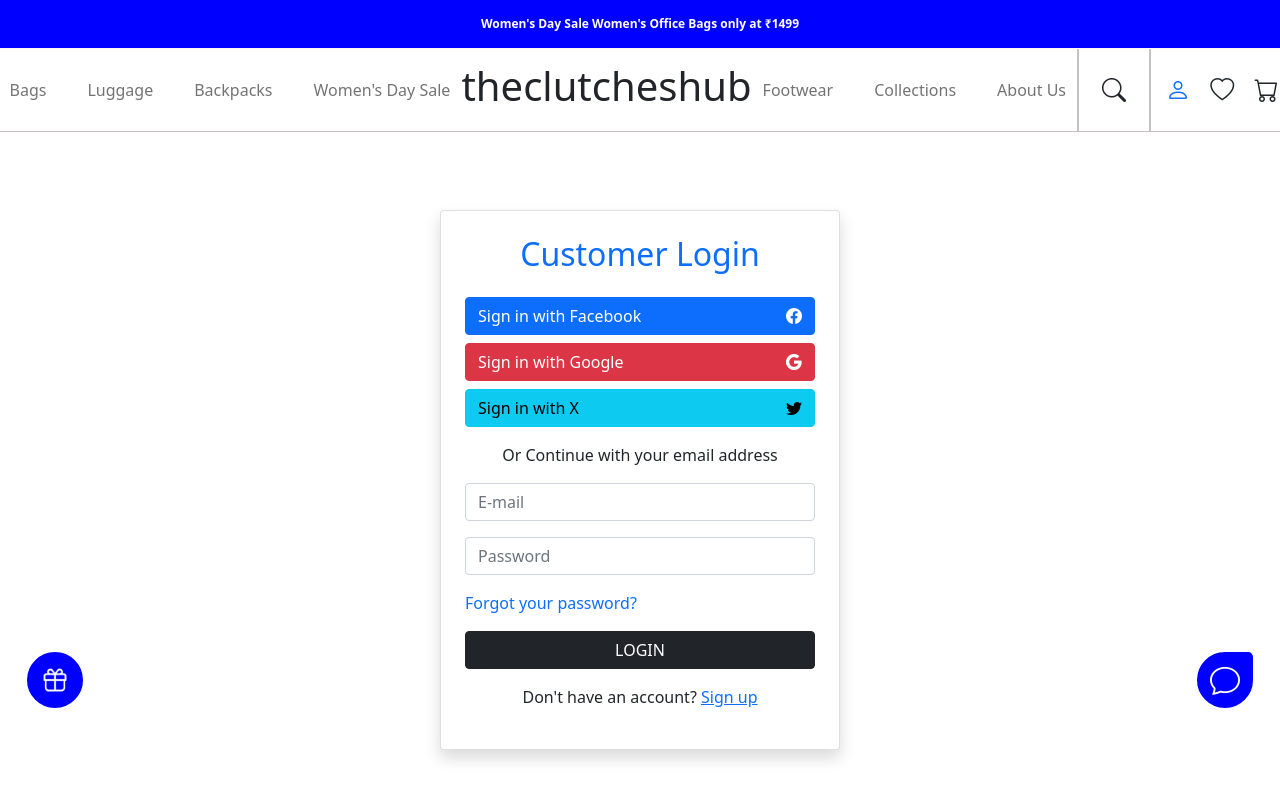
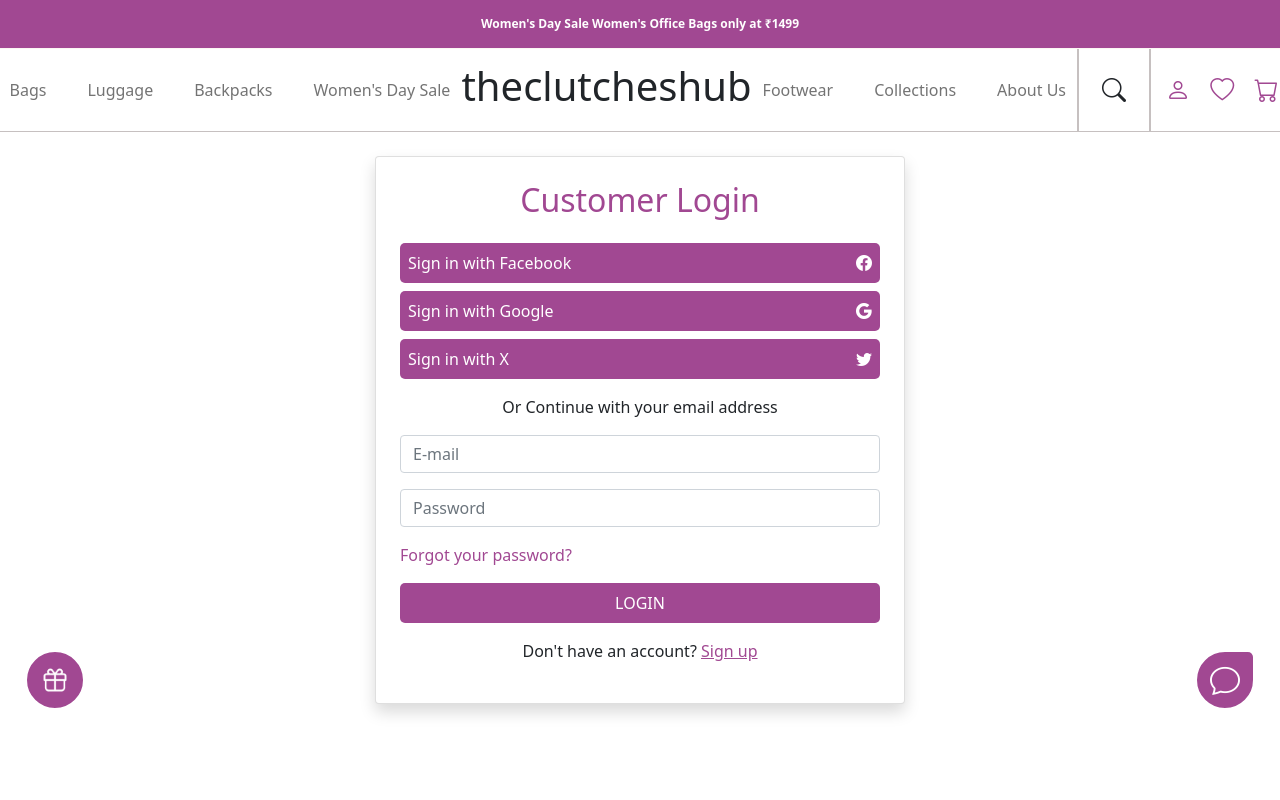
Before and after one commit to osamajmi/theclutcheshub, a plain HTML site: page public/page/Login.html in a window 1280 px wide. Shown: the top 800 px of the page. Drawn offline with nearby package versions, Linux system fonts and the light colour scheme.

Commit message:
color upldate
color update

```diff
--- a/public/page/Login.html
+++ b/public/page/Login.html
@@ -90,7 +90,7 @@
                         <span class="bi bi-search fs-4"></span>
                      </div>
                      <div class="cartIcon">
-                    <a href="./public/page/Login.html">     <span class="bi bi-person fs-4"></span></a>
+                    <a href="./Login.html">     <span class="bi bi-person fs-4"></span></a>
                          <span class="bi bi-heart m-3 fs-4" data-bs-toggle = "offcanvas" data-bs-target="#wishlist"  ></span>
                          <span class="bi bi-cart fs-4"  data-bs-toggle = "offcanvas" data-bs-target="#Cart"   ></span>
                      </div>
@@ -153,16 +153,16 @@
 
 
     <div class="container d-flex justify-content-center align-items-center">
-        <div class="card p-4 shadow" style="max-width: 400px; width: 100%; margin-top: 160px;">
-            <h2 class="text-center text-primary mb-4">Customer Login</h2>
+        <div class="card p-4 shadow" style="max-width: 400px; width: 100%; margin-top: 190px;">
+            <h2 class="text-center text-clr mb-4">Customer Login</h2>
 
-            <button class="btn btn-primary w-100 mb-2 d-flex align-items-center justify-content-between">
+            <button class=" btn-Class w-100 mb-2 d-flex align-items-center justify-content-between">
                 Sign in with Facebook <span class="bi bi-facebook"></span>
             </button>
-            <button class="btn btn-danger w-100 mb-2 d-flex align-items-center justify-content-between">
+            <button class="btn-Class w-100 mb-2 d-flex align-items-center justify-content-between">
                 Sign in with Google <span class="bi bi-google"></span>
             </button>
-            <button class="btn btn-info w-100 mb-3 d-flex align-items-center justify-content-between">
+            <button class="btn-Class w-100 mb-3 d-flex align-items-center justify-content-between">
                 Sign in with X <span class="bi bi-twitter"></span>
             </button>
 
@@ -175,12 +175,12 @@
                     <input type="password" class="form-control" placeholder="Password" required>
                 </div>
                 <div class="d-flex justify-content-between">
-                    <a href="#" class="text-decoration-none">Forgot your password?</a>
+                    <a href="#" class="text-decoration-none text-clr">Forgot your password?</a>
                 </div>
-                <button type="submit" class="btn btn-dark w-100 mt-3">LOGIN</button>
+                <button type="submit" class=" btn-Class w-100 mt-3">LOGIN</button>
             </form>
 
-            <p class="text-center mt-3">Don't have an account? <a href="./Register.html" class="text-primary">Sign up</a></p>
+            <p class="text-center mt-3">Don't have an account? <a href="./Register.html" class="text-clr">Sign up</a></p>
         </div>
     </div>
 
--- a/public/src/css/mediaQuery.css
+++ b/public/src/css/mediaQuery.css
@@ -63,4 +63,9 @@
     }
 }
 
-@medai
+@media(min-width:1024px){
+    .card{
+        margin-top: 60px !important;
+        max-width: 530px !important;
+    }
+}
--- a/public/src/css/style.css
+++ b/public/src/css/style.css
@@ -11,7 +11,7 @@ body{
 
 /* color scheme */
  :root{
-    --primary-color: blue;
+    --primary-color: #a14892;
     --secondary-color: #f9f9f9;
     --tertiary-color: #f4f4f4;
     --dark-color: #c6c0c0;
@@ -24,6 +24,23 @@ body{
   --light-color: #fff;
   --muted-color: slategray;
   --dot-color: #ccc;
+ }
+
+ .text-clr{
+    color: var(--primary-color);
+ }
+
+ .btn-Class{
+    background-color: var(--primary-color);
+    color: var(--light-color);
+    padding: 8px;
+    border-radius: 5px;
+    transition: all 2s;
+ }
+ .btn-Class:hover{
+       background-color: var(--light-color);
+       color: var(--primary-color);
+       border: 2px solid var(--primary-color);
  }
 
 
@@ -64,6 +81,9 @@ ul.navbar-nav {
 img.logo {
     width: 70px;
 }
+.main.position-fixed.w-100.z-1 {
+    z-index: 99;
+}
 .serchIcon {
     border-right: 2px solid var(--dark-color);
     border-left: 2px solid var(--dark-color);
@@ -77,6 +97,9 @@ img.logo {
     justify-content: center;
     align-items: center;
     gap: 15px;
+}
+.cartIcon span{
+    color: var(--primary-color);
 }
 .carousel-indicators button {
     width: 10px;
@@ -435,7 +458,7 @@ span.bi.bi-chat {
 /* footer */
 
 .footer {
-    background-color: var(--primary-color); /* Match given design */
+    background-color: #781768 ; /* Match given design */
     color: #fff;
     padding: 40px 0;
 }
@@ -460,10 +483,10 @@ span.bi.bi-chat {
     justify-content: center;
     width: 40px;
     height: 40px;
-    background-color: #f1f1f1;
+    background-color:var(--light-color);
     border-radius: 50%;
     font-size: 20px;
-    color: #c25e14;
+    color:  var(--primary-color);
 }
 .newsletter input {
     width: 100%;
@@ -496,5 +519,16 @@ ul.list-unstyled li a {
     padding-bottom: 0rem !important;
 }
 
+
+.input-group.border.border-dark.m-3.me-4.rounded-1.w-100 {
+    width: 100% !important;
+}
+
+.container-fluid.d-sm-block.d-md-block.d-lg-none.d-xl-none {
+    display: flex;
+    justify-content: center;
+    align-items: center;
+}
+
 /* footer end */
 /* Home page css end */
```
Also changed, not shown: public/page/Register.html (+1 -1 lines).
